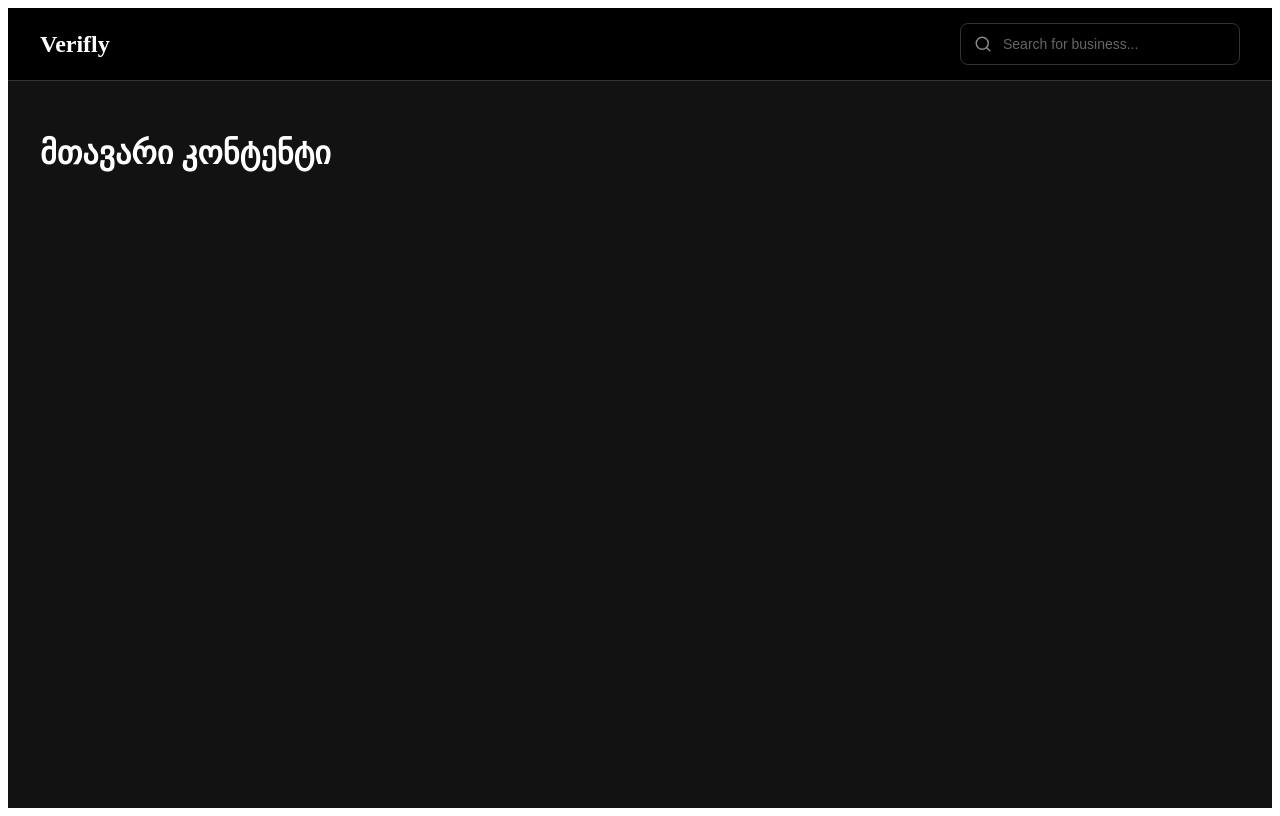
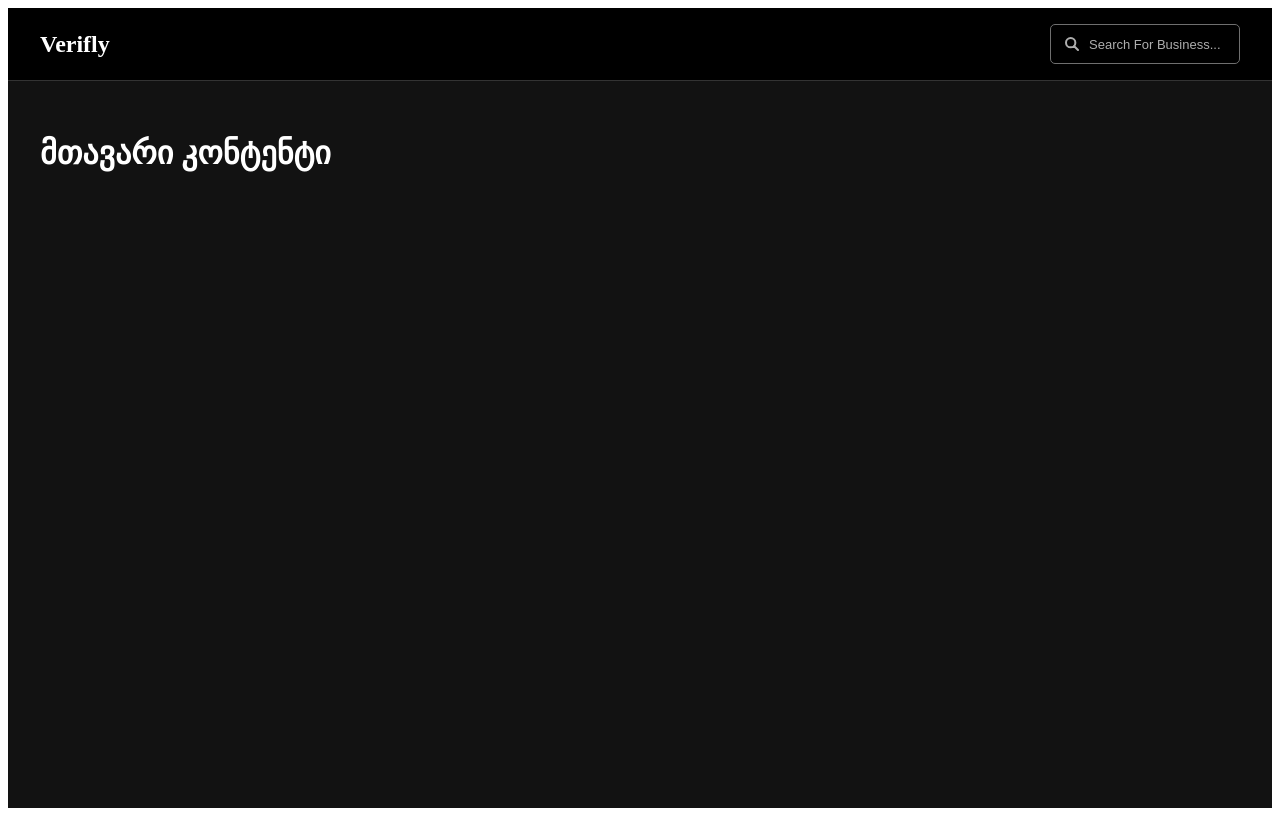
Before and after one commit to SoftwareMatrix/Verifly-frontend, a React app in the folder frontend/: page / in a window 1280 px wide. Built offline with nearby package versions, Linux system fonts and the light colour scheme; the HTML template or start-up script is replaced by a standard one.

Commit message:
fix searchbar sizes

```diff
--- a/frontend/src/components/SearchBar.jsx
+++ b/frontend/src/components/SearchBar.jsx
@@ -19,19 +19,23 @@ const SearchBar = ({ onSearch }) => {
     <form onSubmit={handleSubmit} className="search-form">
       <svg
         className="search-icon"
-        viewBox="0 0 24 24"
+        width="14"
+        height="14"
+        viewBox="0 0 14 14"
         fill="none"
-        stroke="currentColor"
-        strokeWidth="2"
-        strokeLinecap="round"
-        strokeLinejoin="round"
+        xmlns="http://www.w3.org/2000/svg"
       >
-        <circle cx="11" cy="11" r="8"></circle>
-        <line x1="21" y1="21" x2="16.65" y2="16.65"></line>
+        <path
+          d="M13 13L8.99024 8.99024M10.3659 5.68293C10.3659 8.26924 8.26924 10.3659 5.68293 10.3659C3.09662 10.3659 1 8.26924 1 5.68293C1 3.09662 3.09662 1 5.68293 1C8.26924 1 10.3659 3.09662 10.3659 5.68293Z"
+          stroke="#AEAEAE"
+          strokeWidth="2"
+          strokeLinecap="round"
+          strokeLinejoin="round"
+        />
       </svg>
       <input
         type="text"
-        placeholder="Search for business..."
+        placeholder="Search For Business..."
         value={searchTerm}
         onChange={handleInputChange}
         className="search-input"
--- a/frontend/src/styles/SearchBar.css
+++ b/frontend/src/styles/SearchBar.css
@@ -1,37 +1,45 @@
 .search-form {
   position: relative;
-  width: 280px;
+  width: 190px;
   height: 40px;
   display: flex;
   align-items: center;
+  box-sizing: border-box;
+  background: #000000;
+  border: 1px solid #6f6f6f;
+  border-radius: 5px;
 }
 
 .search-input {
   width: 100%;
   height: 100%;
-  background-color: #000;
-  color: #fff;
-  border: 1px solid #333333;
-  border-radius: 8px;
-  padding: 0 16px 0 42px;
-  font-size: 14px;
+  background: transparent;
+  color: #aeaeae;
+  border: none;
+  padding: 0 10px 0 38px;
+  font-family: "League Spartan", sans-serif;
+  font-weight: 500;
+  font-size: 13px;
+  line-height: 12px;
   outline: none;
-  transition: border-color 0.2s;
-}
-
-.search-input:focus {
-  border-color: #555;
+  box-sizing: border-box;
 }
 
 .search-input::placeholder {
-  color: #666666;
+  color: #aeaeae;
+  font-family: "League Spartan", sans-serif;
+  font-weight: 500;
+  font-size: 13px;
+  line-height: 12px;
+  opacity: 1;
 }
 
 .search-icon {
   position: absolute;
   left: 14px;
-  width: 18px;
-  height: 18px;
-  color: #888888;
+  top: 50%;
+  transform: translateY(-50%);
+  width: 14px;
+  height: 14px;
   pointer-events: none;
 }
```
